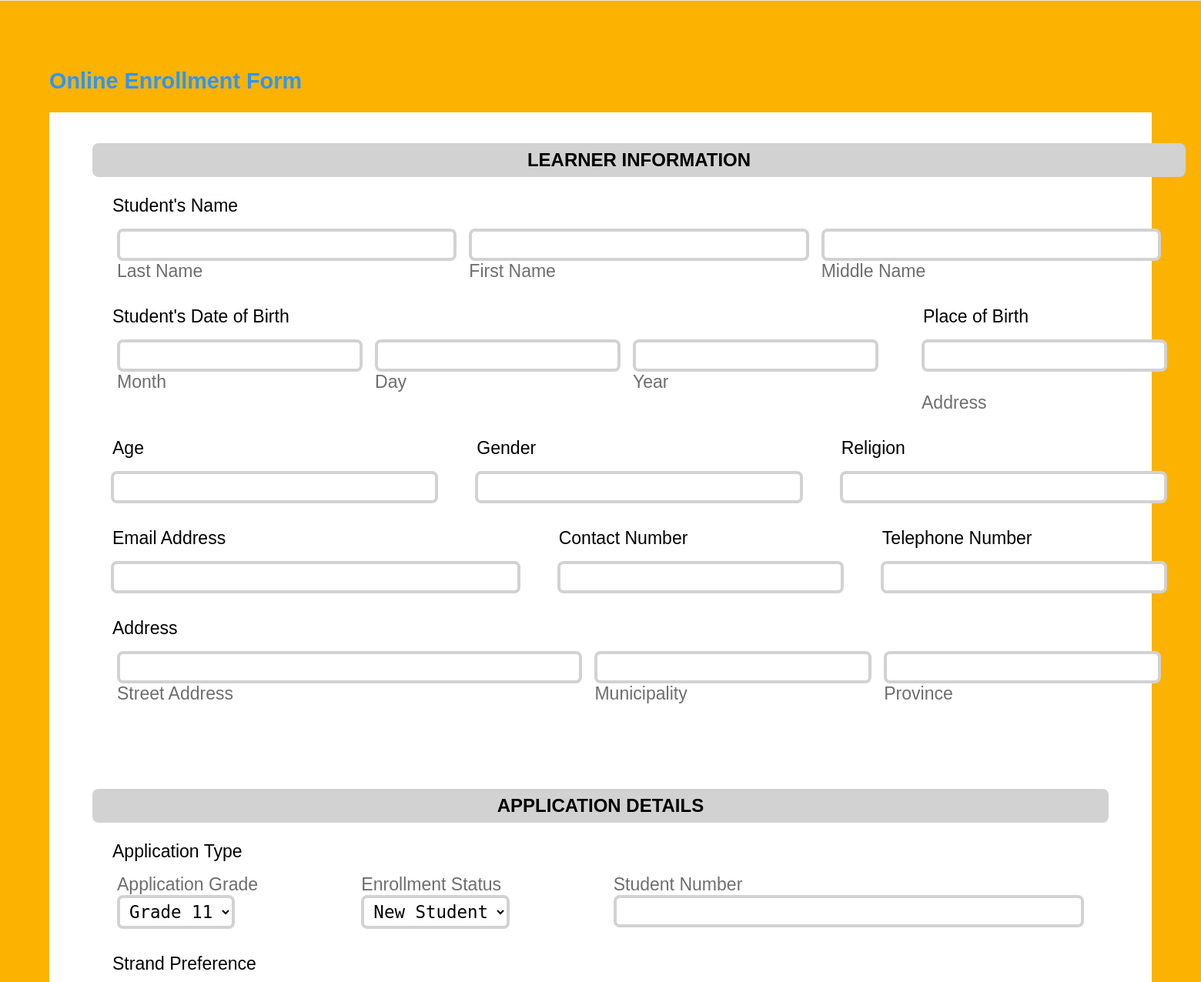
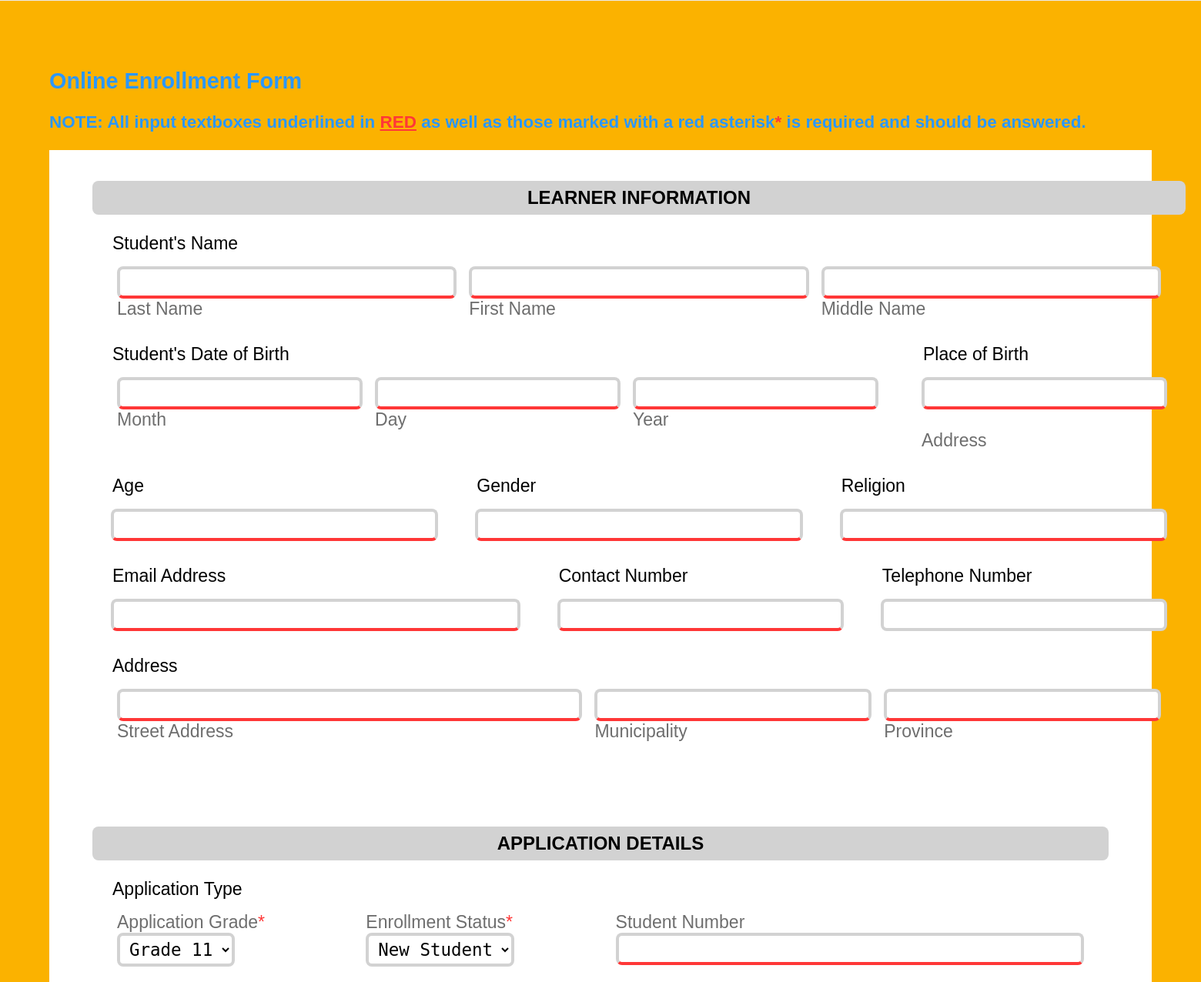
Before and after one commit to RalphClarence1126/Reslife-2, a PHP site: page /php/enroll.php in a window 1560 px wide. Shown: the part 324-1600 px from the top of the page at 77% size. Run offline with PHP 8.4, Linux system fonts and the light colour scheme; some libraries are stand-ins or nearby versions.

Commit message:
13-12-21 : [Minor Website Enrollment Form Layout]

```diff
--- a/php/enroll.php
+++ b/php/enroll.php
@@ -31,6 +31,11 @@
 				Online Enrollment Form
 			</h2>
 
+
+			<h3>
+				NOTE: All input textboxes underlined in <span style="text-decoration: underline; color: rgb(255, 55, 55);">RED</span> as well as those marked with a red asterisk<span style="color: rgb(255, 55, 55);">*</span> is required and should be answered.
+			</h3>
+
 			<div>
 				<?php require_once('include/enrollment-form.php'); ?>
 			</div>
--- a/php/include/enrollment-form.php
+++ b/php/include/enrollment-form.php
@@ -3,6 +3,7 @@
 </head>
 
 <form method="post" action="enrollment.php" name="enrollment-form" enctype="multipart/form-data" id="student-enrollment-form">
+	<!-- LEARNER INFORMATION -->
 	<div class="enrollment-form">
 		<fieldset>
 			<legend class="form-title">LEARNER INFORMATION</legend>
@@ -23,7 +24,7 @@
 					</div>
 
 					<div>
-						<input type="text" name="student_middle_name" id="student-middle-name">
+						<input type="text" name="student_middle_name" id="student-middle-name" required>
 						<br>
 						<label for=" middle-name">Middle Name</label>
 					</div>
@@ -36,19 +37,19 @@
 
 					<section id="horizontal-items">
 						<div>
-							<input type="text" name="student_birthdate_month" id="student-birthdate-month">
+							<input type="text" name="student_birthdate_month" id="student-birthdate-month" required>
 							<br>
 							<label for="student-birthdate-month">Month</label>
 						</div>
 
 						<div>
-							<input type="text" name="student_birthdate_day" id="student-birthdate-day">
+							<input type="text" name="student_birthdate_day" id="student-birthdate-day" required>
 							<br>
 							<label for="student-birthdate-month">Day</label>
 						</div>
 
 						<div>
-							<input type="text" name="student_birthdate_year" id="student-birthdate-year">
+							<input type="text" name="student_birthdate_year" id="student-birthdate-year" required>
 							<br>
 							<label for="student-birthdate-month">Year</label>
 						</div>
@@ -57,7 +58,7 @@
 
 				<fieldset style="width: 100%;">
 					<legend>Place of Birth</legend>
-					<input type="text" name="student_birthplace" id="student-birthplace">
+					<input type="text" name="student_birthplace" id="student-birthplace" required>
 					<br>
 					<label for="student-birthplace">Address</label>
 				</fieldset>
@@ -67,21 +68,21 @@
 				<div>
 					<fieldset>
 						<legend>Age</legend>
-						<input type="number" name="student_age" id="student-age">
+						<input type="number" name="student_age" id="student-age" required>
 					</fieldset>
 				</div>
 
 				<div>
 					<fieldset>
 						<legend>Gender</legend>
-						<input type="text" name="student_gender" id="student-gender">
+						<input type="text" name="student_gender" id="student-gender" required>
 					</fieldset>
 				</div>
 
 				<div>
 					<fieldset>
 						<legend>Religion</legend>
-						<input type="text" name="student_religion" id="student-religion">
+						<input type="text" name="student_religion" id="student-religion" required>
 					</fieldset>
 				</div>
 			</section>
@@ -90,14 +91,14 @@
 				<div style="flex-grow: 4;">
 					<fieldset>
 						<legend>Email Address</legend>
-						<input type="email" name="student_email" id="student-email">
+						<input type="email" name="student_email" id="student-email" required>
 					</fieldset>
 				</div>
 
 				<div>
 					<fieldset>
 						<legend>Contact Number</legend>
-						<input type="tel" name="student_contact_number" id="student-contact-number">
+						<input type="tel" name="student_contact_number" id="student-contact-number" required>
 					</fieldset>
 				</div>
 
@@ -114,19 +115,19 @@
 
 				<section class="horizontal-form-items" id="horizontal-items">
 					<div style="flex-grow: 7;">
-						<input type="text" name="student_address_street" id="student-address-street">
+						<input type="text" name="student_address_street" id="student-address-street" required>
 						<br>
 						<label for="student-address-street">Street Address</label>
 					</div>
 
 					<div style="flex-grow: 1;">
-						<input type="text" name="student_address_municipality" id="student-address-municipality">
+						<input type="text" name="student_address_municipality" id="student-address-municipality" required>
 						<br>
 						<label for="student-address-municipality">Municipality</label>
 					</div>
 
 					<div style="flex-grow: 1;">
-						<input type="text" name="student_address_province" id="student-address-province">
+						<input type="text" name="student_address_province" id="student-address-province" required>
 						<br>
 						<label for="student-address-province">Province</label>
 					</div>
@@ -137,6 +138,7 @@
 
 	<br>
 
+	<!-- APPLICATION DETAILS -->
 	<div class="enrollment-form">
 		<fieldset>
 			<legend class="form-title">APPLICATION DETAILS</legend>
@@ -145,9 +147,9 @@
 
 				<section class="horizontal-form-items" id="horizontal-items">
 					<div>
-						<label for="student-application-grade">Application Grade</label>
+						<label for="student-application-grade">Application Grade<span style="color: rgb(255, 55, 55);">*</span></label>
 						<br>
-						<select name="student_application_grade" id="student-application-grade">
+						<select name="student_application_grade" id="student-application-grade" required>
 							<option value="Grade 11">Grade 11</option>
 							<option value="Grade 11">Grade 12</option>
 						</select>
@@ -166,9 +168,9 @@
 					</div> -->
 
 					<div>
-						<label for="student-enrollment-status">Enrollment Status</label>
+						<label for="student-enrollment-status">Enrollment Status<span style="color: rgb(255, 55, 55);">*</span></label>
 						<br>
-						<select name="student_application_grade" id="student-application-grade">
+						<select name="student_application_grade" id="student-application-grade" required>
 							<option value="New Student">New Student</option>
 							<option value="Old Student">Old Student</option>
 						</select>
@@ -176,14 +178,14 @@
 
 					<div>
 						<label for="student-enrollment-status">Student Number</label>
-						<input type="text" name="student_enrollment_status" id="student-enrollment-status">
+						<input type="text" name="student_enrollment_status" id="student-enrollment-status" required>
 					</div>
 				</section>
 			</fieldset>
 
 			<fieldset>
-				<legend>Strand Preference</legend>
-				<select name="student_student_number" id="student-number">
+				<legend>Strand Preference<span style="color: rgb(255, 55, 55);">*</span></legend>
+				<select name="student_student_number" id="student-number" required>
 					<option value="Science, Technology, Engineering, and Mathematics (STEM)">Science, Technology, Engineering, and Mathematics (STEM)</option>
 					<option value="Accountancy, Business, and Management (ABM)">Accountancy, Business, and Management (ABM)</option>
 					<option value="Huanities and Social Sciences (HUMSS)">Huanities and Social Sciences (HUMSS)</option>
@@ -212,12 +214,12 @@
 				<section class="horizontal-form-items" id="horizontal-items">
 					<div style="flex: auto; width: 50%;">
 						<label for="student-picture">Upload your 2x2 picture here:</label>
-						<input type="file" name="student_picture" id="student-picture">
+						<input type="file" name="student_picture" id="student-picture" required>
 					</div>
 
 					<div style="flex: auto; width: 50%;">
 						<label for="student-psa">Upload your PSA here:</label>
-						<input type="file" name="student_psa" id="student-psa">
+						<input type="file" name="student_psa" id="student-psa" required>
 					</div>
 				</section>
 
@@ -226,12 +228,12 @@
 				<section class="horizontal-form-items" id="horizontal-items">
 					<div style="flex: auto; width: 50%;">
 						<label for="student-good-moral">Upload your Good Moral here:</label>
-						<input type="file" name="student_good_moral" id="student-good-moral">
+						<input type="file" name="student_good_moral" id="student-good-moral" required>
 					</div>
 
 					<div style="flex: auto; width: 50%;">
 						<label for="student-form-137">Upload your Form 137 here:</label>
-						<input type="file" name="student_form_137" id="student-form-137">
+						<input type="file" name="student_form_137" id="student-form-137" required>
 					</div>
 				</section>
 			</fieldset>
@@ -240,12 +242,13 @@
 
 	<br>
 
+	<!-- EDUCATIONAL BACKGROUND -->
 	<div class="enrollment-form">
 		<fieldset>
 			<legend class="form-title">EDUCATIONAL BACKGROUND</legend>
 			<fieldset>
 				<legend>Learner Reference Number (LRN)</legend>
-				<input type="text" name="student_lrn" id="student-lrn">
+				<input type="text" name="student_lrn" id="student-lrn" required>
 			</fieldset>
 
 			<fieldset>
@@ -253,7 +256,7 @@
 
 				<section class="horizontal-form-items" id="horizontal-items">
 					<div style="flex-grow: 4;">
-						<input type="text" name="student_former_school" id="student-former-school">
+						<input type="text" name="student_former_school" id="student-former-school" required>
 						<br>
 						<label for="student-former-school">Complete School Name</label>
 					</div>
@@ -264,13 +267,13 @@
 
 				<section class="horizontal-form-items" id="horizontal-items">
 					<div>
-						<input type="text" name="student_former_school_graduate_year" id="student-former-school-graduate-year">
+						<input type="text" name="student_former_school_graduate_year" id="student-former-school-graduate-year" required>
 						<br>
 						<label for="student_former_school-graduate-year">Year Graduated</label>
 					</div>
 
 					<div>
-						<input type="text" name="student_former_school_schoolyear" id="student-former-school-schoolyear">
+						<input type="text" name="student_former_school_schoolyear" id="student-former-school-schoolyear" required>
 						<br>
 						<label for="student-former-school-schoolyear">School Year</label>
 					</div>
@@ -281,6 +284,7 @@
 
 	<br>
 
+	<!-- PARENT INFORMATION -->
 	<div class="enrollment-form">
 		<fieldset>
 			<legend class="form-title">PARENT INFORMATION</legend>
@@ -301,7 +305,7 @@
 					</div>
 
 					<div>
-						<input type="text" name="student_mother_middle_name" id="student-mother-middle-name">
+						<input type="text" name="student_mother_middle_name" id="student-mother-middle-name" required>
 						<br>
 						<label for=" middle-name">Middle Name</label>
 					</div>
@@ -313,14 +317,14 @@
 				<div style="flex-grow: 5;">
 					<fieldset>
 						<legend>Occupation</legend>
-						<input type="text" name="student_mother_occupation" id="student-mother-occupation">
+						<input type="text" name="student_mother_occupation" id="student-mother-occupation" required>
 					</fieldset>
 				</div>
 
 				<div>
 					<fieldset>
 						<legend>Contact Number</legend>
-						<input type="tel" name="student_mother_contact_number" id="student-mother-contact-number">
+						<input type="tel" name="student_mother_contact_number" id="student-mother-contact-number" required>
 					</fieldset>
 				</div>
 			</section>
@@ -344,7 +348,7 @@
 					</div>
 
 					<div>
-						<input type="text" name="student_father_middle_name" id="student-father-middle-name">
+						<input type="text" name="student_father_middle_name" id="student-father-middle-name" required>
 						<br>
 						<label for=" middle-name">Middle Name</label>
 					</div>
@@ -356,14 +360,14 @@
 				<div style="flex-grow: 5;">
 					<fieldset>
 						<legend>Occupation</legend>
-						<input type="text" name="student_father_occupation" id="student-father-occupation">
+						<input type="text" name="student_father_occupation" id="student-father-occupation" required>
 					</fieldset>
 				</div>
 
 				<div>
 					<fieldset>
 						<legend>Contact Number</legend>
-						<input type="tel" name="student_father_contact_number" id="student-father-contact-number">
+						<input type="tel" name="student_father_contact_number" id="student-father-contact-number" required>
 					</fieldset>
 				</div>
 			</section>
@@ -372,6 +376,7 @@
 
 	<br>
 
+	<!-- CONTACT IN CASE OF EMERGENCY -->
 	<div class="enrollment-form">
 		<fieldset>
 			<legend class="form-title">CONTACT IN CASE OF EMERGENCY</legend>
@@ -392,7 +397,7 @@
 					</div>
 
 					<div>
-						<input type="text" name="student_emergency_contact_middle_name" id="student-emergency-contact-middle-name">
+						<input type="text" name="student_emergency_contact_middle_name" id="student-emergency-contact-middle-name" required>
 						<br>
 						<label for=" middle-name">Middle Name</label>
 					</div>
@@ -404,7 +409,7 @@
 				<div>
 					<fieldset>
 						<legend>Contact Number</legend>
-						<input type="tel" name="student_emergency_contact_contact_number" id="student-emergency-contact-contact-number">
+						<input type="tel" name="student_emergency_contact_contact_number" id="student-emergency-contact-contact-number" required>
 					</fieldset>
 				</div>
 			</section>
--- a/php/include/style/form-stylesheet.css
+++ b/php/include/style/form-stylesheet.css
@@ -68,6 +68,15 @@ form select {
 	font-family: monospace;
 	padding: 4px 8px;
 }
+form select:focus {
+	border: 4px solid rgb(42, 151, 255);
+}
+:required {
+	border-bottom: 4px solid rgb(255, 55, 55);
+}
+form :valid {
+	border-bottom: 4px solid rgb(210, 210, 210);
+}
 
 .enrollment-form {
 	padding: 16px;
```
